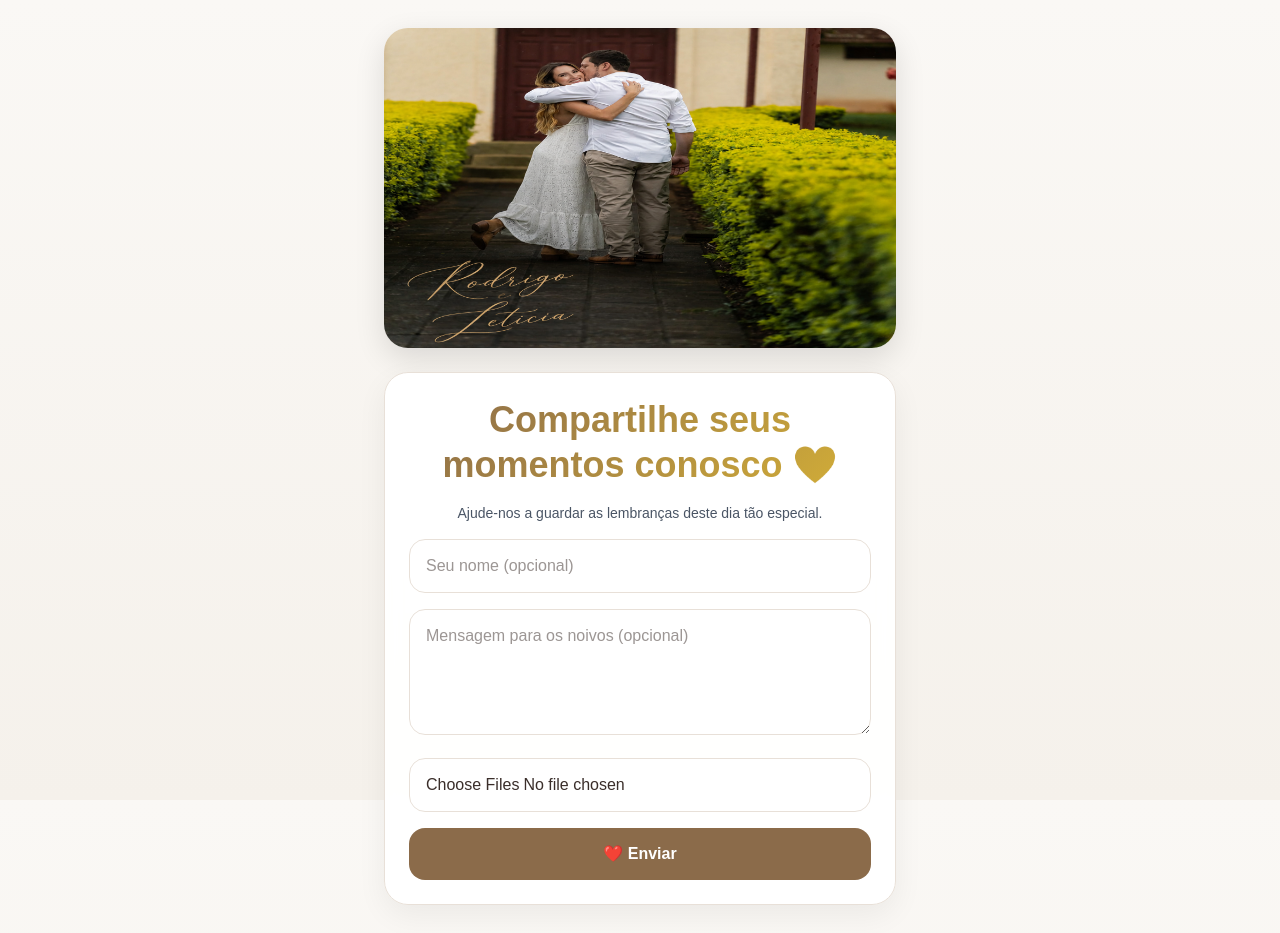
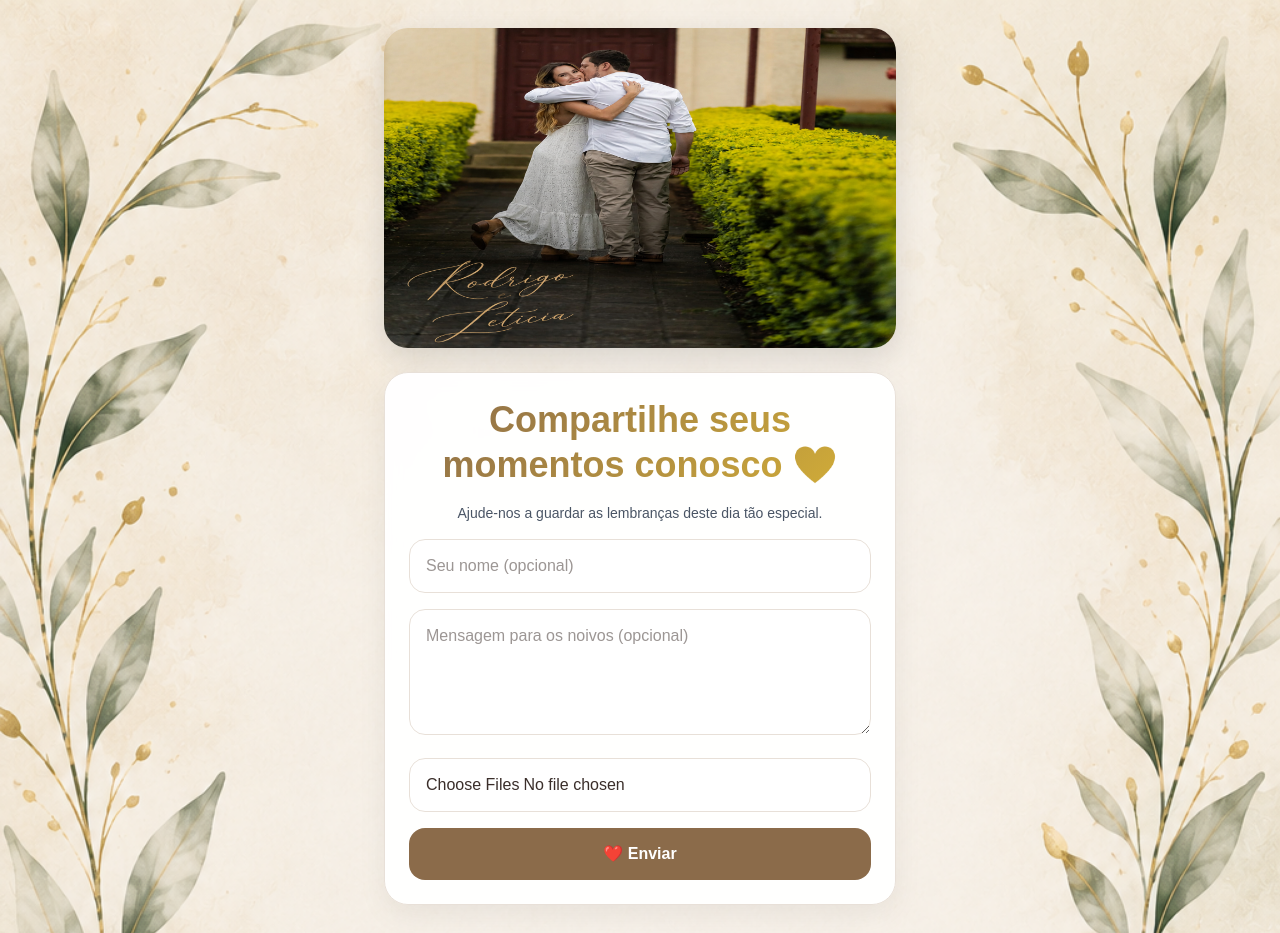
Before and after one commit to cebarrico/casamento-upload, a Next.js app: page / in a window 1280 px wide. Built offline with nearby package versions, Linux system fonts and the light colour scheme.

Commit message:
background adjustments

```diff
--- a/src/app/globals.css
+++ b/src/app/globals.css
@@ -31,14 +31,14 @@ html {
 
 body {
   min-height: 100vh;
-  background: linear-gradient(180deg, #faf8f5 0%, #f5f1eb 100%);
+
+  background-image: url("/fundo.png");
+  background-position: center top;
+  background-repeat: repeat-y;
+  background-size: 100% auto;
 
   color: var(--foreground);
-
   font-family: Arial, Helvetica, sans-serif;
-
-  -webkit-font-smoothing: antialiased;
-  -moz-osx-font-smoothing: grayscale;
 }
 
 input,
--- a/src/app/page.tsx
+++ b/src/app/page.tsx
@@ -95,7 +95,21 @@ export default function Home() {
               type="file"
               multiple
               accept="image/*,video/*"
-              onChange={(e) => setArquivos(e.target.files)}
+              onChange={(e) => {
+                const files = e.target.files;
+
+                if (!files) return;
+
+                for (const file of Array.from(files)) {
+                  if (file.size > 50 * 1024 * 1024) {
+                    toast.error(`${file.name} excede o limite de 50 MB`);
+                    e.target.value = "";
+                    return;
+                  }
+                }
+
+                setArquivos(files);
+              }}
             />
 
             <button
```
Also changed, not shown: public/fundo.png (added), 1 other file (tests, documents, lock files or other folders).
